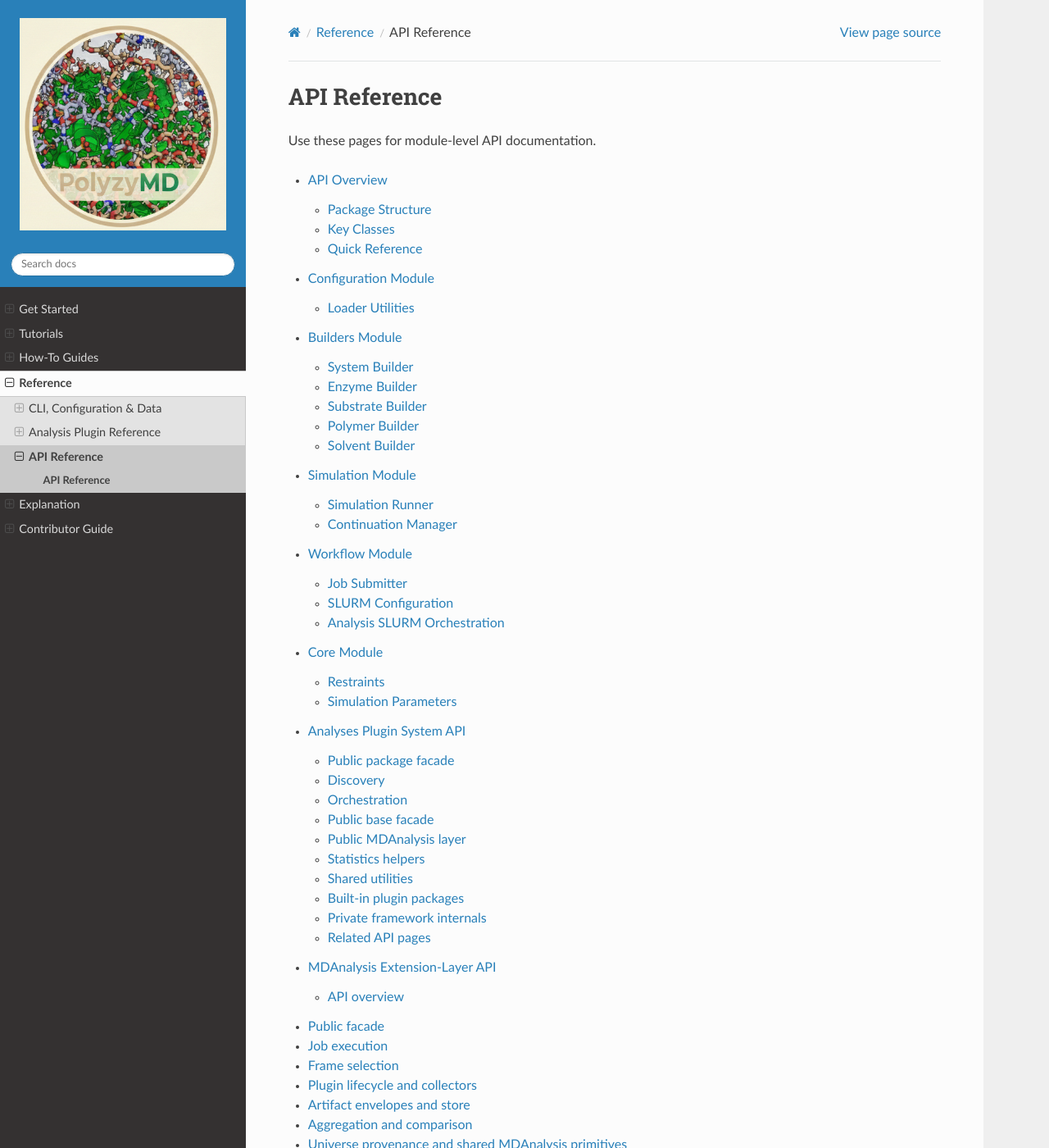
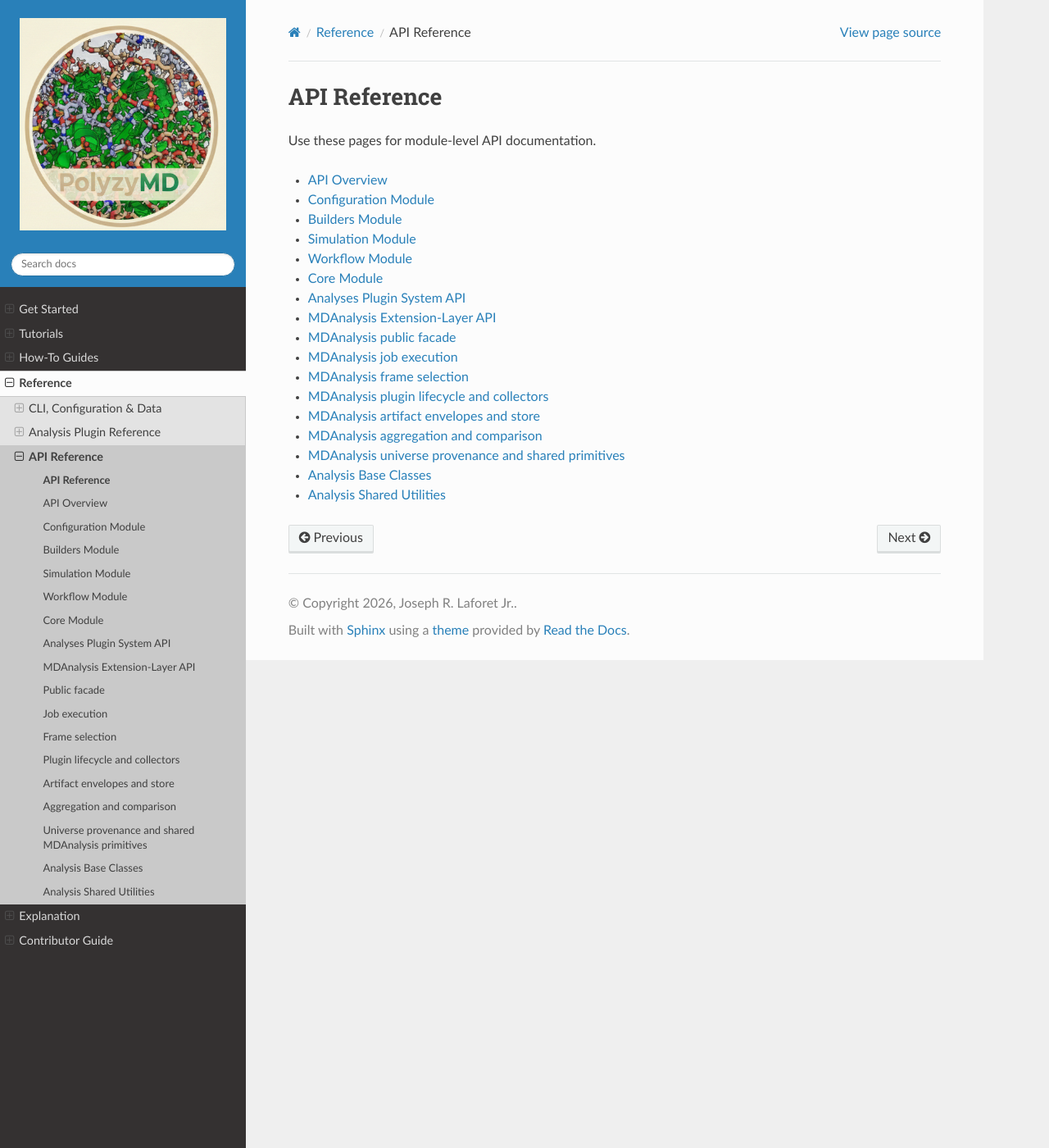
Before and after one commit to joelaforet/polyzymd, a Sphinx documentation site: the page built from docs/source/api/index.rst, in a window 1280 px wide and 1400 px high. Shown: the whole window at 82% size. Built offline with Sphinx 7.4.7 and the Read the Docs theme 3.1.0, drawn with Linux system fonts in a browser that asks for light colours; some of the changed text lies outside the part shown.

Commit message:
docs: list API pages in reference sidebar

```diff
--- a/docs/source/api/index.rst
+++ b/docs/source/api/index.rst
@@ -3,23 +3,20 @@ API Reference
 
 Use these pages for module-level API documentation.
 
-.. toctree::
-   :maxdepth: 2
-
-   overview
-   config
-   builders
-   simulation
-   workflow
-   core
-   analyses
-   analyses_mda
-   analyses_mda/facade
-   analyses_mda/jobs
-   analyses_mda/frame_selection
-   analyses_mda/lifecycle
-   analyses_mda/artifacts_store
-   analyses_mda/aggregation_comparison
-   analyses_mda/universe_primitives
-   analyses_base
-   analyses_shared
+- :doc:`API Overview <overview>`
+- :doc:`Configuration Module <config>`
+- :doc:`Builders Module <builders>`
+- :doc:`Simulation Module <simulation>`
+- :doc:`Workflow Module <workflow>`
+- :doc:`Core Module <core>`
+- :doc:`Analyses Plugin System API <analyses>`
+- :doc:`MDAnalysis Extension-Layer API <analyses_mda>`
+- :doc:`MDAnalysis public facade <analyses_mda/facade>`
+- :doc:`MDAnalysis job execution <analyses_mda/jobs>`
+- :doc:`MDAnalysis frame selection <analyses_mda/frame_selection>`
+- :doc:`MDAnalysis plugin lifecycle and collectors <analyses_mda/lifecycle>`
+- :doc:`MDAnalysis artifact envelopes and store <analyses_mda/artifacts_store>`
+- :doc:`MDAnalysis aggregation and comparison <analyses_mda/aggregation_comparison>`
+- :doc:`MDAnalysis universe provenance and shared primitives <analyses_mda/universe_primitives>`
+- :doc:`Analysis Base Classes <analyses_base>`
+- :doc:`Analysis Shared Utilities <analyses_shared>`
```
Also changed, not shown: docs/source/reference/index.md (+18 -1 lines).
